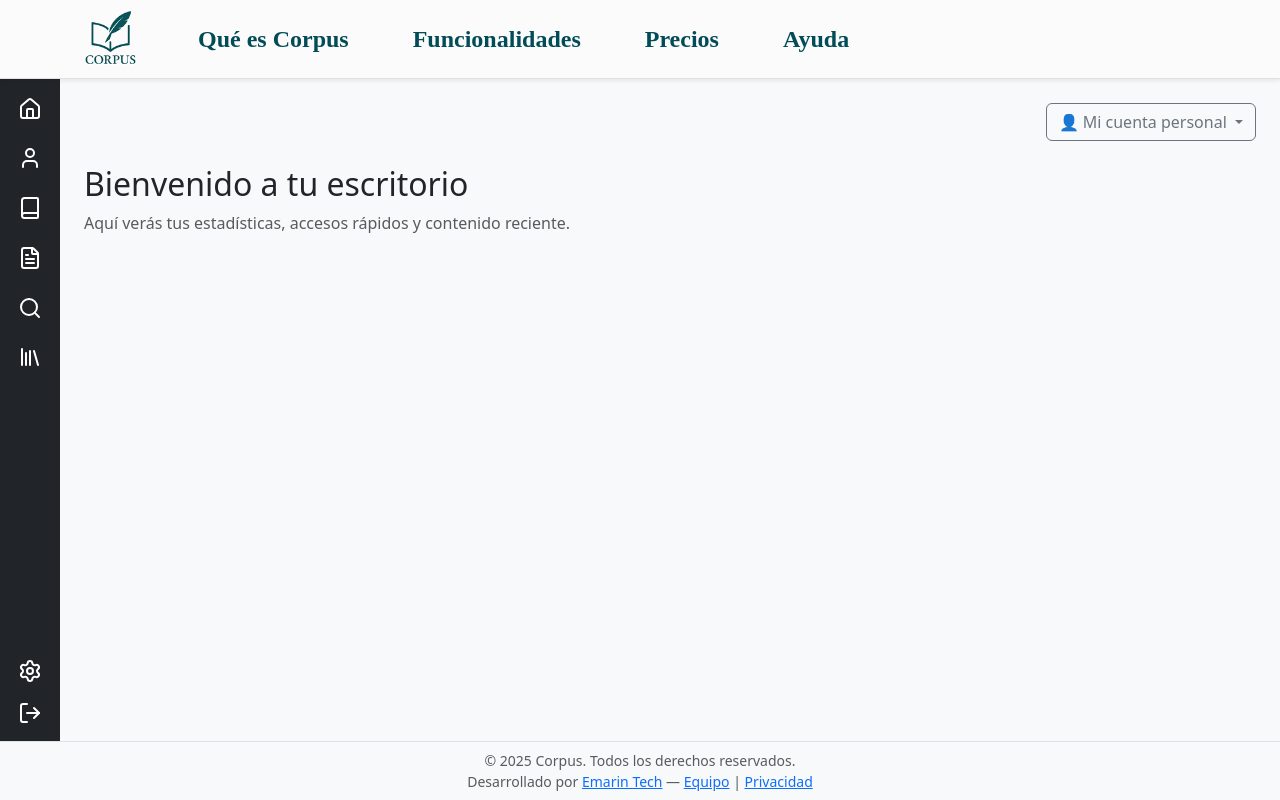
After one commit to emarin-tech/corpus-textos, a Django app: page /escritorio/ in a window 1280 px wide. The commit adds this page. Run offline with Django 5.2, Linux system fonts and the light colour scheme; the visitor is signed in with stand-in values (Sample User, id 1); parts of the project's set-up code (start-up, migrations or seed data) failed here and were passed over; some web fonts are replaced.

Commit message:
Escritorio básico

```diff
--- /dev/null
+++ b/corpus/templates/corpus/escritorio.html
@@ -0,0 +1,67 @@
+{% extends "base.html" %}
+{% load static %}
+
+{% block title %}Escritorio | Corpus{% endblock %}
+
+{% block content %}
+<div class="d-flex h-100" style="overflow: hidden;">
+  <!-- Sidebar -->
+  <aside class="bg-dark text-white d-flex flex-column align-items-center py-3" style="width: 60px;">
+    <a href="#" class="mb-4 text-white" title="Inicio">
+      <i data-lucide="home"></i>
+    </a>
+    <a href="#" class="mb-4 text-white" title="Autores">
+      <i data-lucide="user"></i>
+    </a>
+    <a href="#" class="mb-4 text-white" title="Publicaciones">
+      <i data-lucide="book"></i>
+    </a>
+    <a href="#" class="mb-4 text-white" title="Citas">
+      <i data-lucide="file-text"></i>
+    </a>
+    <a href="#" class="mb-4 text-white" title="Buscar">
+      <i data-lucide="search"></i>
+    </a>
+    <a href="#" class="mb-4 text-white" title="Mi biblioteca">
+      <i data-lucide="library"></i>
+    </a>
+    <div class="mt-auto d-flex flex-column align-items-center">
+      <a href="#" class="mb-3 text-white" title="Ajustes">
+        <i data-lucide="settings"></i>
+      </a>
+      <a href="{% url 'logout' %}" class="text-white" title="Cerrar sesión">
+        <i data-lucide="log-out"></i>
+      </a>
+    </div>
+  </aside>
+
+  <!-- Main content -->
+  <div class="flex-grow-1 bg-light p-4 overflow-auto">
+    <!-- Selector de contexto -->
+    <div class="mb-4 d-flex justify-content-end">
+      <div class="dropdown">
+        <button class="btn btn-outline-secondary dropdown-toggle" type="button" data-bs-toggle="dropdown">
+          👤 Mi cuenta personal
+        </button>
+        <ul class="dropdown-menu dropdown-menu-end">
+          <li><a class="dropdown-item" href="#">Mi cuenta personal</a></li>
+          <li><a class="dropdown-item" href="#">Grupo: Asociación Española</a></li>
+        </ul>
+      </div>
+    </div>
+
+    <!-- Contenido principal del escritorio -->
+    <div>
+      <h2>Bienvenido a tu escritorio</h2>
+      <p class="text-muted">Aquí verás tus estadísticas, accesos rápidos y contenido reciente.</p>
+    </div>
+  </div>
+</div>
+{% endblock %}
+
+{% block extra_scripts %}
+<script src="https://unpkg.com/lucide@latest"></script>
+<script>
+  lucide.createIcons();
+</script>
+{% endblock %}
--- a/corpus/urls.py
+++ b/corpus/urls.py
@@ -1,8 +1,9 @@
 from django.urls import path
 from . import views
-from .views import dashboard
+
+app_name = "corpus"
 
 urlpatterns = [
     path('', views.inicio, name='inicio'),
-    path("dashboard/", dashboard, name="dashboard"),
+    path("escritorio/", views.escritorio, name="escritorio"),
 ]
--- a/corpus/views.py
+++ b/corpus/views.py
@@ -24,14 +24,14 @@ def inicio(request):
             except BadHeaderError:
                 logger.exception("Cabecera inválida en envío de suscripción")
                 messages.error(request, "No se ha podido mandar el mensaje por un error de cabecera.")
-                return redirect("inicio")
+                return redirect("corpus:inicio")
             except Exception:
                 logger.exception("Error enviando suscripción")
                 messages.error(request, "No se ha podido mandar el mensaje. Inténtalo más tarde.")
-                return redirect("inicio")
+                return redirect("corpus:inicio")
 
             messages.success(request, "Mensaje enviado, ¡gracias por suscribirte!")
-            return redirect("inicio")
+            return redirect("corpus:inicio")
     else:
         form = SuscripcionForm()
 
@@ -55,7 +55,6 @@ def enviar_suscripcion(email_usuario: str) -> None:
         fail_silently=False,
     )
 
-
 @login_required
-def dashboard(request):
-    return render(request, "dashboard.html")
+def escritorio(request):
+    return render(request, "corpus/escritorio.html")
--- a/static/css/style.css
+++ b/static/css/style.css
@@ -1,7 +1,10 @@
 html {
   scroll-behavior: smooth;
 }
-
+html, body {
+  height: 100%;
+  margin: 0;
+}
 .corpus-title {
   font-family: 'Ibarra Real Nova', serif;
   color: #024c57;
--- a/templates/base.html
+++ b/templates/base.html
@@ -51,7 +51,7 @@
     </div>
     {% endif %}
 
-    <main class="flex-fill container mt-4">
+    <main class="flex-grow-1 p-0 m-0">
         {% block content %}
         <!-- Contenido principal -->
         {% endblock %}
--- a/templates/includes/footer.html
+++ b/templates/includes/footer.html
@@ -1,7 +1,7 @@
 <!-- templates/includes/footer.html -->
-<footer class="bg-light text-center py-3 text-muted py-4 mt-auto border-top">
+<footer class="bg-light text-center py-2 text-muted mt-auto border-top">
   <div class="container">
-    <p class="mb-1">© 2025 Corpus. Todos los derechos reservados.</p>
+    <p class="mb-0 small">© 2025 Corpus. Todos los derechos reservados.</p>
     <p class="mb-0 small">
       Desarrollado por <a href="https://emarintech.com" target="_blank">Emarin Tech</a> —
       <a href="/equipo/">Equipo</a> |
--- a/templates/includes/navbar.html
+++ b/templates/includes/navbar.html
@@ -1,10 +1,10 @@
 {% load static %}
 <!-- templates/includes/navbar.html -->
-<nav class="navbar navbar-expand-lg bg-white border-bottom shadow-sm py-2 sticky-top">
+<nav class="navbar navbar-expand-lg bg-white border-bottom shadow-sm py-1 sticky-top">
   <div class="container">
     <!-- Logo con imagen -->
     <a class="navbar-brand" href="/">
-      <img src="{% static 'img/logo.png' %}" alt="Corpus" height="70">
+      <img src="{% static 'img/logo.png' %}" alt="Corpus" height="60">
     </a>
 
     <!-- Botón móvil -->
@@ -31,8 +31,8 @@
 
       <div class="d-flex">
         {% if request.user.is_authenticated %}
-        <a href="{% url 'dashboard' %}" class="btn btn-corpus me-2">Ir al dashboard</a>
-        <a href="{% url 'usuarios:logout' %}" class="btn btn-outline-corpus">Salir</a>
+<!--        <a href="{% url 'corpus:escritorio' %}" class="btn btn-corpus me-2">Ir al escritorio</a>-->
+<!--        <a href="{% url 'usuarios:logout' %}" class="btn btn-outline-corpus">Salir</a>-->
         {% else %}
         <a href="{% url 'usuarios:login' %}" class="btn btn-outline-corpus me-2">Iniciar sesión</a>
         <a href="{% url 'usuarios:registro' %}" class="btn btn-corpus">Pruébalo gratis</a>
--- a/usuarios/templates/usuarios/login.html
+++ b/usuarios/templates/usuarios/login.html
@@ -11,7 +11,7 @@
         <div class="card-body p-4">
           <h2 class="text-center mb-4" style="color: #024c57;">Iniciar sesión</h2>
 
-          <form method="post" action="{% url 'login' %}">
+          <form method="post" action="{% url 'usuarios:login' %}">
   {% csrf_token %}
   {{ form.non_field_errors }}
 
--- a/usuarios/urls.py
+++ b/usuarios/urls.py
@@ -1,11 +1,11 @@
 from django.urls import path
-from .views import CustomLoginView, registro, verificar_email
+from .views import login_view, registro, verificar_email
 from . import views
 
 app_name = "usuarios"
 
 urlpatterns = [
-    path('login/', CustomLoginView.as_view(), name='login'),
+    path("login/", login_view, name="login"),
     path("registro/", registro, name="registro"),
     path('verificar/<uidb64>/<token>/', verificar_email, name='verificar_email'),
     path('logout/', views.salir, name='logout'),
```
Also changed, not shown: Corpus2026/settings/base.py (+3 -4 lines), corpus/templates/corpus/dashboard.html (deleted, +0 -8 lines), usuarios/views.py (+31 -5 lines).
